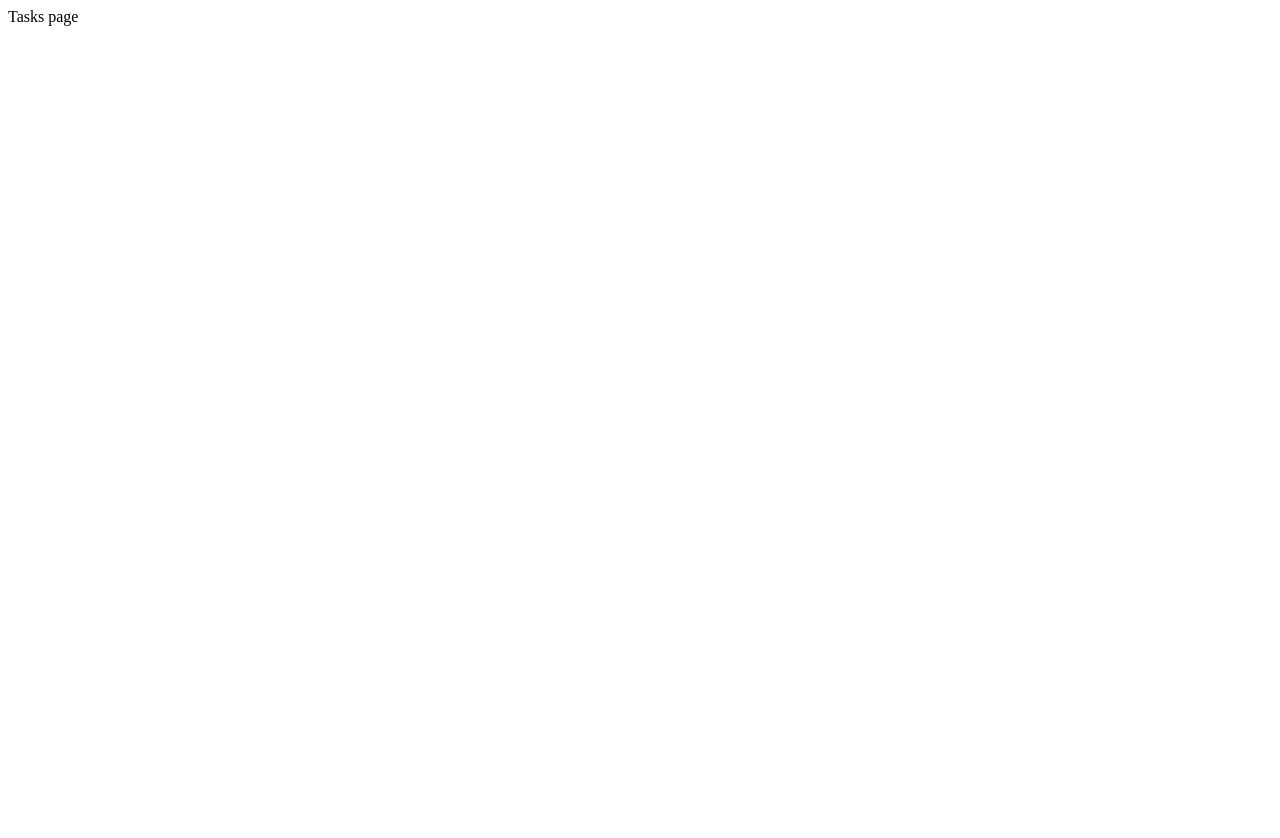
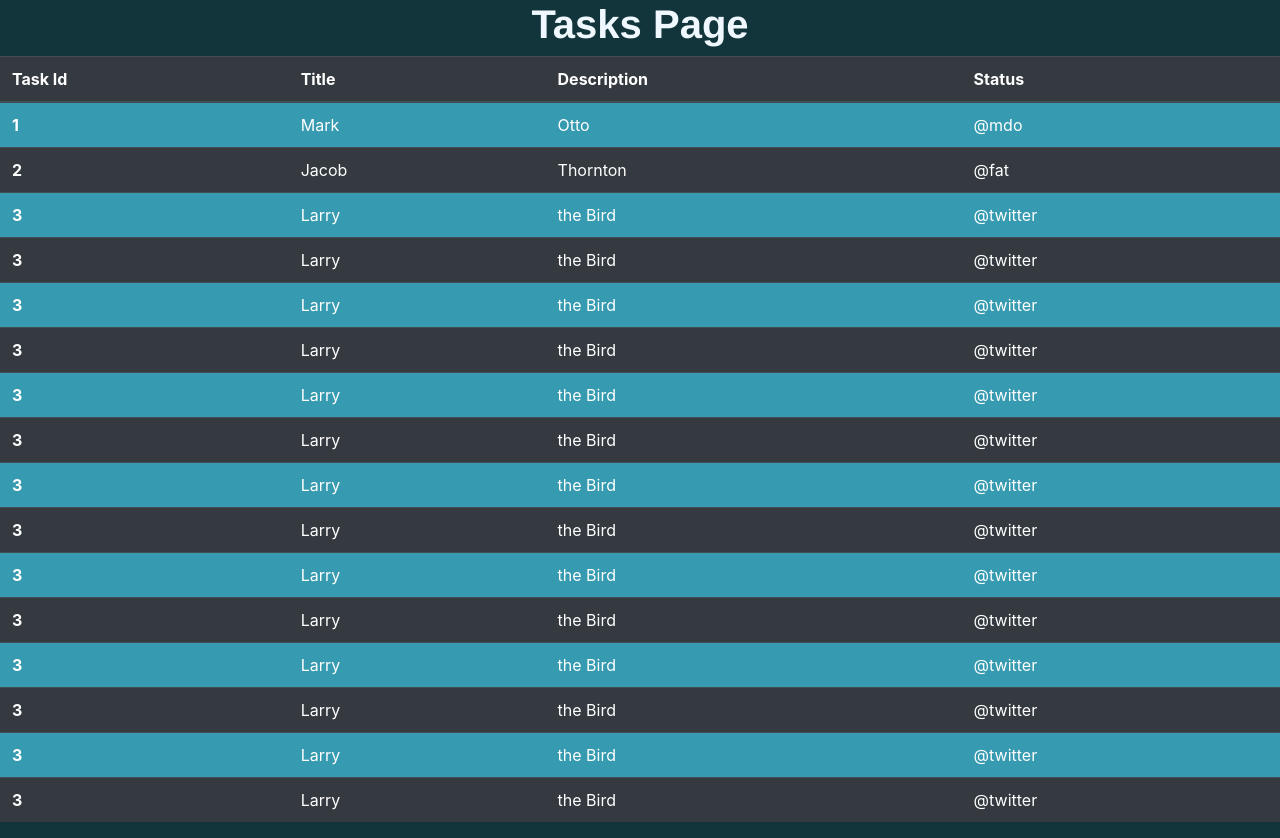
Before and after one commit to alperengozeten/To-Do-App-Flask, a Flask app: page /tasks in a window 1280 px wide. Before the commit the page is almost empty. Before the commit the page ends 26 px from the top, so only its background shows below. Run offline with Flask 2, Linux system fonts and the light colour scheme; some libraries are stand-ins or nearby versions.

Commit message:
progress

```diff
--- a/app/app.py
+++ b/app/app.py
@@ -67,7 +67,7 @@ def register():
 
 @app.route('/tasks', methods =['GET', 'POST'])
 def tasks():
-    return "Tasks page"
+    return render_template('tasks.html')
 
 @app.route('/analysis', methods =['GET', 'POST'])
 def analysis():
--- a/app/static/styles/register.css
+++ b/app/static/styles/register.css
@@ -23,3 +23,10 @@ body {
   border: 2px solid #2A7889;
   border-radius: 4px;
 }
+
+.table-striped>tbody>tr:nth-child(odd)>td {
+  background-color: #369AB0;
+}
+.table-striped>tbody>tr:nth-child(odd)>th {
+   background-color:#369AB0;
+ }
--- /dev/null
+++ b/app/static/styles/table.css
@@ -0,0 +1,3 @@
+.table-striped > tbody > tr:nth-child(2n+1) > td, .table-striped > tbody > tr:nth-child(2n+1) > th {
+    background-color: red;
+ }
--- a/app/templates/register.html
+++ b/app/templates/register.html
@@ -1,11 +1,12 @@
 <html>
 	<head>
 		<link rel="stylesheet" href="static/styles/register.css">
+		<link rel="stylesheet" href="https://cdn.jsdelivr.net/npm/bootstrap@4.3.1/dist/css/bootstrap.min.css" integrity="sha384-ggOyR0iXCbMQv3Xipma34MD+dH/1fQ784/j6cY/iJTQUOhcWr7x9JvoRxT2MZw1T" crossorigin="anonymous">
 	</head>
 	<body>
 		<div style="text-align: center;">
 			<h2 style="text-align:center; font-family: Helvetica; font-weight: bold; color: aliceblue; display: inline-block; vertical-align: middle;">Register as a new user</h2>
-			<img style="width:40px;height:40px; vertical-align: middle; margin-left: 0.25em;" src="static/register.png"/>
+			<img class="img-fluid" style="width:40px;height:40px; vertical-align: middle; margin-left: 0.25em;" src="static/register.png"/>
 		</div>
 	<form style="text-align:center; color: aliceblue;" action="{{ url_for('register') }}" method="post">
 		{% if message is defined and message %}
--- /dev/null
+++ b/app/templates/tasks.html
@@ -0,0 +1,119 @@
+<html>
+    <head>
+        <link rel="stylesheet" href="https://cdn.jsdelivr.net/npm/bootstrap@4.3.1/dist/css/bootstrap.min.css" integrity="sha384-ggOyR0iXCbMQv3Xipma34MD+dH/1fQ784/j6cY/iJTQUOhcWr7x9JvoRxT2MZw1T" crossorigin="anonymous">
+        <link rel="stylesheet" href="static/styles/register.css">
+      </head>
+    <body>
+      <h1 style="font-family: Helvetica; font-weight: bold; color: aliceblue; text-align: center;">Tasks Page</h1>
+      <div class="table-responsive">
+        <table class="table table-dark table-hover table-striped">
+          <thead>
+            <tr>
+              <th scope="col">Task Id</th>
+              <th scope="col">Title</th>
+              <th scope="col">Description</th>
+              <th scope="col">Status</th>
+            </tr>
+          </thead>
+          <tbody>
+            <tr>
+              <th scope="row">1</th>
+              <td>Mark</td>
+              <td>Otto</td>
+              <td>@mdo</td>
+            </tr>
+            <tr>
+              <th scope="row">2</th>
+              <td>Jacob</td>
+              <td>Thornton</td>
+              <td>@fat</td>
+            </tr>
+            <tr>
+              <th scope="row">3</th>
+              <td>Larry</td>
+              <td>the Bird</td>
+              <td>@twitter</td>
+            </tr>
+            <tr>
+              <th scope="row">3</th>
+              <td>Larry</td>
+              <td>the Bird</td>
+              <td>@twitter</td>
+            </tr>
+            <tr>
+              <th scope="row">3</th>
+              <td>Larry</td>
+              <td>the Bird</td>
+              <td>@twitter</td>
+            </tr>
+            <tr>
+              <th scope="row">3</th>
+              <td>Larry</td>
+              <td>the Bird</td>
+              <td>@twitter</td>
+            </tr>
+            <tr>
+              <th scope="row">3</th>
+              <td>Larry</td>
+              <td>the Bird</td>
+              <td>@twitter</td>
+            </tr>
+            <tr>
+              <th scope="row">3</th>
+              <td>Larry</td>
+              <td>the Bird</td>
+              <td>@twitter</td>
+            </tr>
+            <tr>
+              <th scope="row">3</th>
+              <td>Larry</td>
+              <td>the Bird</td>
+              <td>@twitter</td>
+            </tr>
+            <tr>
+              <th scope="row">3</th>
+              <td>Larry</td>
+              <td>the Bird</td>
+              <td>@twitter</td>
+            </tr>
+            <tr>
+              <th scope="row">3</th>
+              <td>Larry</td>
+              <td>the Bird</td>
+              <td>@twitter</td>
+            </tr>
+            <tr>
+              <th scope="row">3</th>
+              <td>Larry</td>
+              <td>the Bird</td>
+              <td>@twitter</td>
+            </tr>
+            <tr>
+              <th scope="row">3</th>
+              <td>Larry</td>
+              <td>the Bird</td>
+              <td>@twitter</td>
+            </tr>
+            <tr>
+              <th scope="row">3</th>
+              <td>Larry</td>
+              <td>the Bird</td>
+              <td>@twitter</td>
+            </tr>
+            <tr>
+              <th scope="row">3</th>
+              <td>Larry</td>
+              <td>the Bird</td>
+              <td>@twitter</td>
+            </tr>
+            <tr>
+              <th scope="row">3</th>
+              <td>Larry</td>
+              <td>the Bird</td>
+              <td>@twitter</td>
+            </tr>
+          </tbody>
+        </table>
+      </div>
+    </body>
+</html>
```
